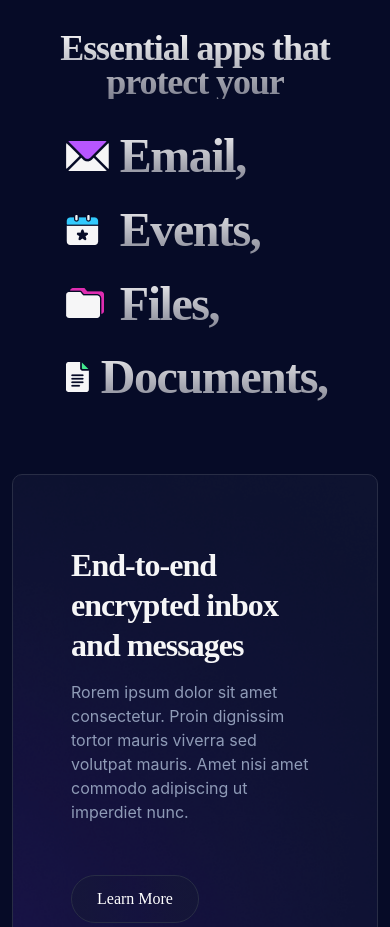
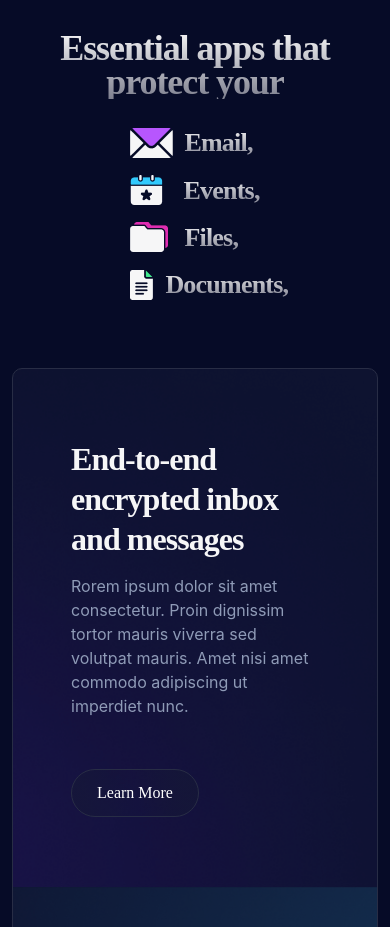
Before and after one commit to abduhamidweb/Premium-SaaS-Landing, a React (Vite) app: page / in a window 390 px wide. Shown: the part 2960-3887 px from the top of the page. Built offline with nearby package versions, Linux system fonts and the light colour scheme.

Commit message:
ok media

```diff
--- a/src/components/Apps/apps.scss
+++ b/src/components/Apps/apps.scss
@@ -266,7 +266,6 @@
           font-size: 36px;
           line-height: 34px;
           /* identical to box height, or 114% */
-
           text-align: center;
           letter-spacing: -0.03em;
 
@@ -283,9 +282,11 @@
         .card-wrap {
           display: flex;
           align-items: center;
+          width: 50%;
+          margin: auto;
           .card_wrap_img {
-            width: 42px;
-            height: 30px;
+            width: 22px;
+            height: 20px;
           }
           .card_wrap_txt {
             margin: 0px 0px 0px 12px !important;
@@ -295,7 +296,7 @@
               font-family: 'Satoshi';
               font-style: normal;
               font-weight: 700;
-              font-size: 36px;
+              font-size: 26px !important;
               //   line-height: 56px;
               /* identical to box height, or 117% */
               text-align: center;
```
